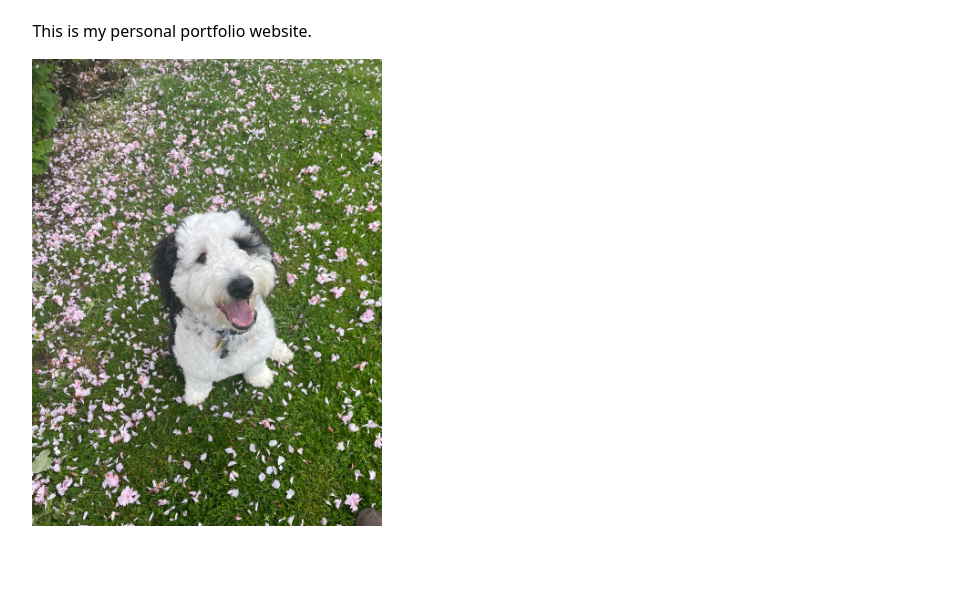
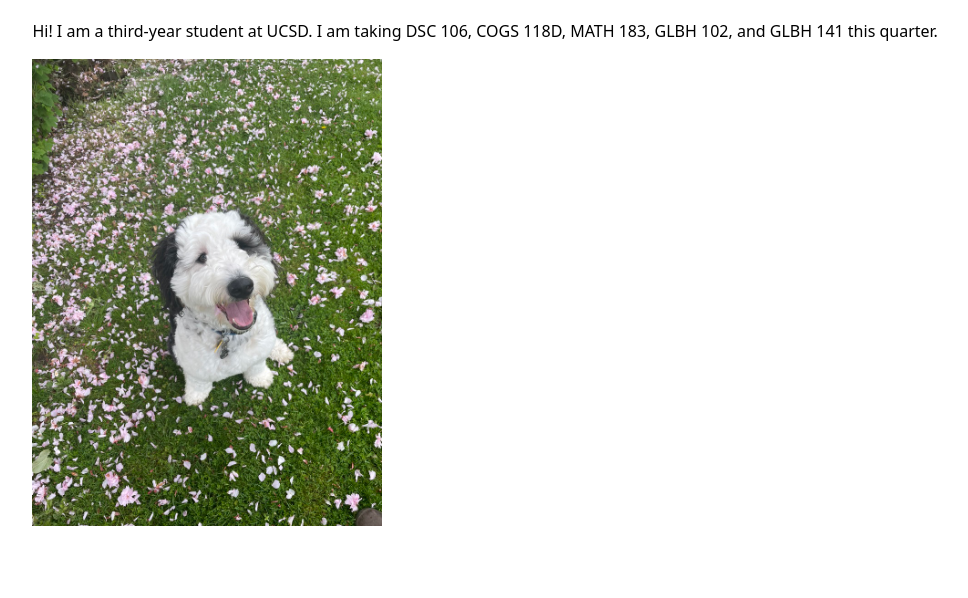
Before and after one commit to dangitmac/portfolio, a plain HTML site: page index.html in a window 1280 px wide. Shown: the part 202-800 px from the top of the page, without its empty margins (150-1118 px from the left). Drawn offline with Linux system fonts and the light colour scheme.

Commit message:
added more info about me

```diff
--- a/index.html
+++ b/index.html
@@ -18,7 +18,7 @@
     </nav>
 
     <h1>Mac Dang</h1>
-    <p>This is my personal portfolio website.</p>
+    <p>Hi! I am a third-year student at UCSD. I am taking DSC 106, COGS 118D, MATH 183, GLBH 102, and GLBH 141 this quarter.</p>
     <img class="dog-photo" src="images/doodle.jpeg" alt="picture of my dog">
 </body>
 
```
